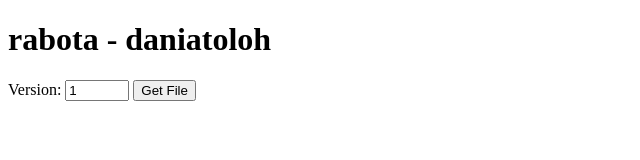
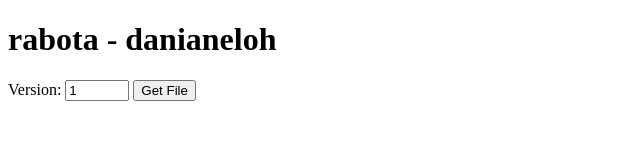
Before and after one commit to rabotas/rabota-api, a website: page public/index.html in a window 1280 px wide. Shown: the full height of the page, 0-640 px from the left. Drawn offline with Linux system fonts and the light colour scheme.

Commit message:
Update index.html

```diff
--- a/public/index.html
+++ b/public/index.html
@@ -6,7 +6,7 @@
     <title>rabota - danialoh</title>
 </head>
 <body>
-    <h1>rabota - daniatoloh</h1>
+    <h1>rabota - danianeloh</h1>
 
     <form id="versionForm">
         <label for="version">Version:</label>
```
